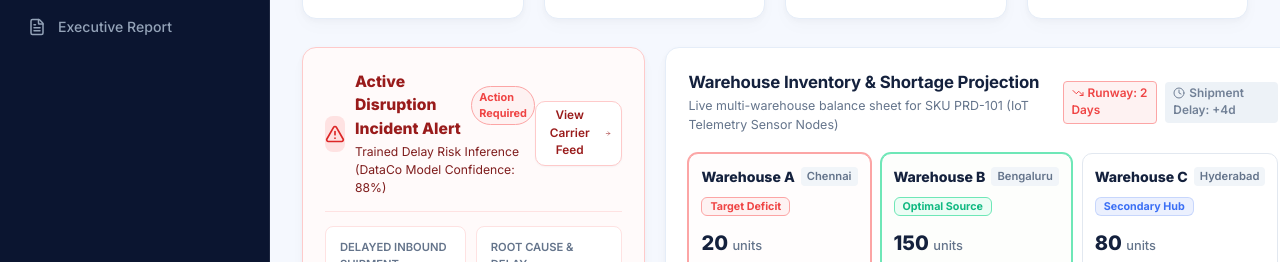
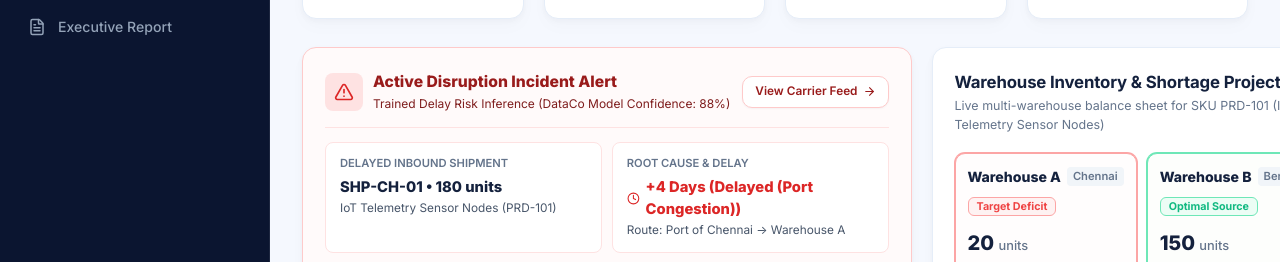
Before and after one commit to sushanth-arun/FlowCastAI, a React (Vite) app in the folder frontend/: page / in a window 1280 px wide. Shown: the part 336-598 px from the top of the page. Built offline with nearby package versions, Linux system fonts and the light colour scheme; no server answers.

Commit message:
fix(ui): remove 'Action Required' badge and ensure incident alert header and button are single-line aligned

```diff
--- a/frontend/src/components/IncidentAlertCard.jsx
+++ b/frontend/src/components/IncidentAlertCard.jsx
@@ -47,21 +47,16 @@ export default function IncidentAlertCard({
   return (
     <div className="card-container" style={{ display: 'flex', flexDirection: 'column', height: '100%', border: '1px solid #FECACA', background: '#FFFAFA' }}>
       {/* Incident Header */}
-      <div style={{ display: 'flex', alignItems: 'center', justifyContent: 'space-between', paddingBottom: 14, borderBottom: '1px solid #FEE2E2', marginBottom: 14 }}>
-        <div style={{ display: 'flex', alignItems: 'center', gap: 10 }}>
-          <div style={{ width: 36, height: 36, borderRadius: 8, background: '#FEE2E2', display: 'flex', alignItems: 'center', justifyContent: 'center', color: '#DC2626' }}>
+      <div style={{ display: 'flex', alignItems: 'center', justifyContent: 'space-between', paddingBottom: 14, borderBottom: '1px solid #FEE2E2', marginBottom: 14, gap: 12 }}>
+        <div style={{ display: 'flex', alignItems: 'center', gap: 10, minWidth: 0 }}>
+          <div style={{ width: 38, height: 38, borderRadius: 8, background: '#FEE2E2', display: 'flex', alignItems: 'center', justifyContent: 'center', color: '#DC2626', flexShrink: 0 }}>
             <AlertTriangle size={20} />
           </div>
-          <div>
-            <div style={{ display: 'flex', alignItems: 'center', gap: 8 }}>
-              <span style={{ fontSize: '0.98rem', fontWeight: 800, color: '#991B1B' }}>
-                Active Disruption Incident Alert
-              </span>
-              <span className="risk-badge red" style={{ fontSize: '0.68rem', padding: '2px 7px' }}>
-                Action Required
-              </span>
+          <div style={{ minWidth: 0 }}>
+            <div style={{ fontSize: '0.98rem', fontWeight: 800, color: '#991B1B', whiteSpace: 'nowrap' }}>
+              Active Disruption Incident Alert
             </div>
-            <div style={{ fontSize: '0.76rem', color: '#7F1D1D', marginTop: 2 }}>
+            <div style={{ fontSize: '0.75rem', color: '#7F1D1D', marginTop: 2, whiteSpace: 'nowrap', overflow: 'hidden', textOverflow: 'ellipsis' }}>
               Trained Delay Risk Inference (DataCo Model Confidence: {Math.round(fShipment.delayProbability * 100)}%)
             </div>
           </div>
@@ -70,11 +65,11 @@ export default function IncidentAlertCard({
         <button
           onClick={onNavigateToShipments}
           className="btn-secondary"
-          style={{ fontSize: '0.74rem', padding: '5px 10px', height: 'auto', background: '#FFFFFF', borderColor: '#FECACA', color: '#991B1B' }}
+          style={{ fontSize: '0.74rem', padding: '6px 12px', height: 'auto', background: '#FFFFFF', borderColor: '#FECACA', color: '#991B1B', whiteSpace: 'nowrap', flexShrink: 0, display: 'flex', alignItems: 'center', gap: 5 }}
           title="Inspect full carrier tracking"
         >
           View Carrier Feed
-          <ArrowRight size={13} style={{ marginLeft: 4 }} />
+          <ArrowRight size={13} />
         </button>
       </div>
 
```
Also changed, not shown: 2 other files (tests, documents, lock files or other folders).
